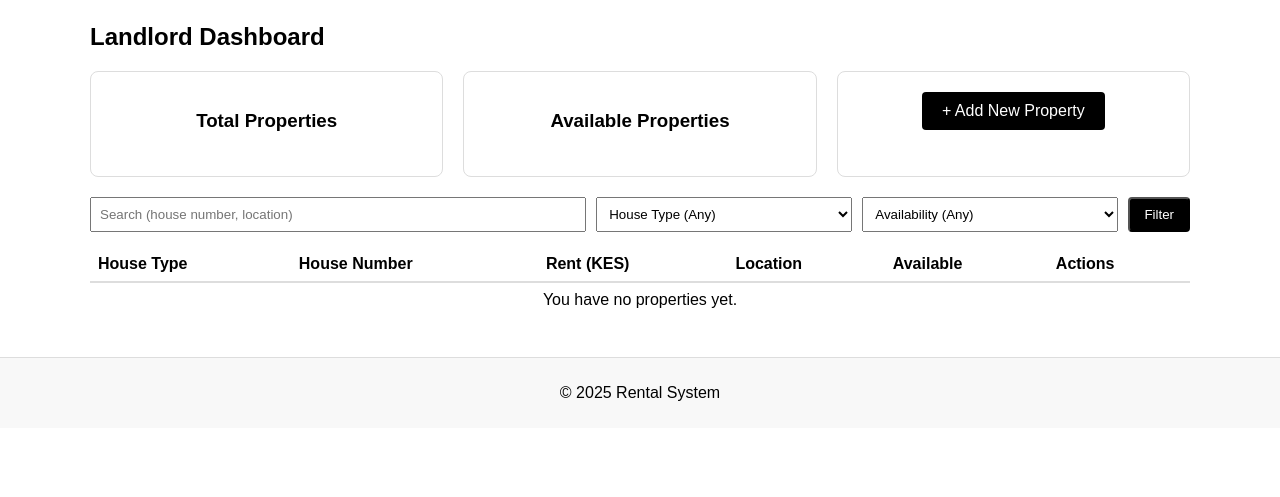
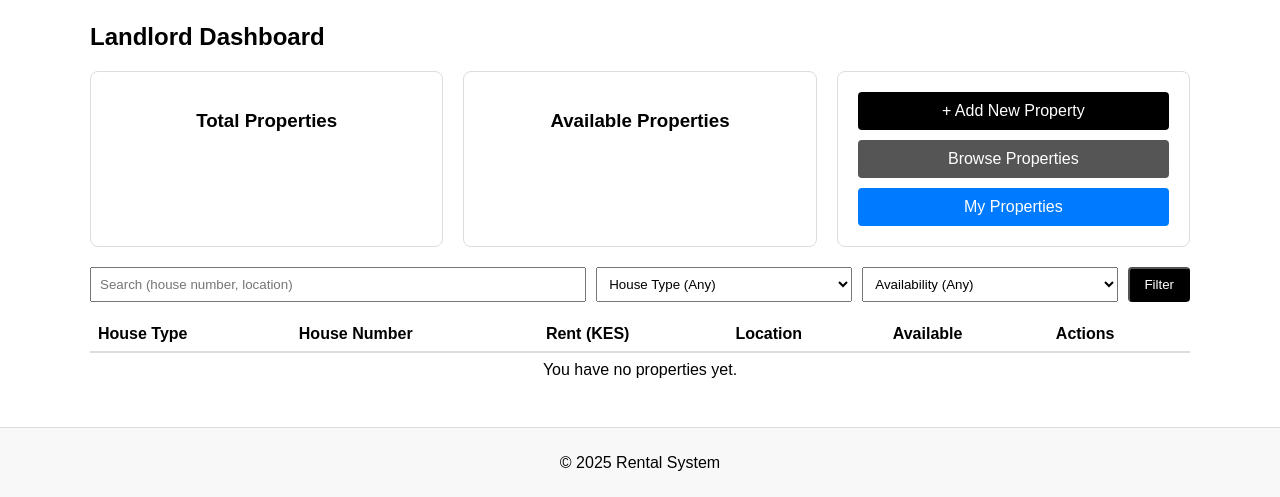
Before and after one commit to KiplagatKeith/TafutaHao_BE_Project, a Django app: template templates/landlords/dashboard.html in a window 1280 px wide. Shown: the part 208-705 px from the top of the page. Run offline with Django 5.2, Linux system fonts and the light colour scheme; the template is opened without the code that fills it, so the values that code supplies are empty.

Commit message:
Updated landlords dashboard

```diff
--- a/templates/landlords/dashboard.html
+++ b/templates/landlords/dashboard.html
@@ -10,6 +10,7 @@
     <h2>Landlord Dashboard</h2>
 
     <!-- Summary Cards -->
+    <!-- Total Properties, Available Properties, Add New Property, Browse Properties, My Properties -->
     <div style="display: flex; gap: 20px; margin: 20px 0;">
         <div style="flex:1; padding:20px; border:1px solid #ddd; border-radius:8px; text-align:center;">
             <h3>Total Properties</h3>
@@ -19,12 +20,31 @@
             <h3>Available Properties</h3>
             <p style="font-size:24px; font-weight:bold;">{{ available_properties }}</p>
         </div>
-        <div style="flex:1; padding:20px; border:1px solid #ddd; border-radius:8px; text-align:center;">
-            <a href="{% url 'landlords:landlord_property_create' %}" style="display:inline-block; padding:10px 20px; background:black; color:white; border-radius:4px; text-decoration:none;">
+
+        <div style="flex:1; padding:20px; border:1px solid #ddd; border-radius:8px; text-align:center; display:flex; flex-direction:column; gap:10px;">
+
+            <!-- Link to landlord_property_create.html-->
+            <a href="{% url 'landlords:landlord_property_create' %}"
+               style="padding:10px 20px; background:black; color:white; border-radius:4px; text-decoration:none;">
                 + Add New Property
             </a>
+
+            <!-- Link to browse_properties.html-->
+            <a href="{% url 'tenants:browse_properties' %}"
+               style="padding:10px 20px; background:#555; color:white; border-radius:4px; text-decoration:none;">
+                Browse Properties
+            </a>
+
+            <!-- Link to properties.html-->
+            <a href="{% url 'landlords:landlord_property_list' %}"
+               style="padding:10px 20px; background:#007BFF; color:white; border-radius:4px; text-decoration:none;">
+                My Properties
+            </a>
+
         </div>
+
     </div>
+
 
     <!-- Filter/Search Form -->
     <form method="get" style="margin: 15px 0; display:flex; flex-wrap: wrap; gap:10px;">
```
